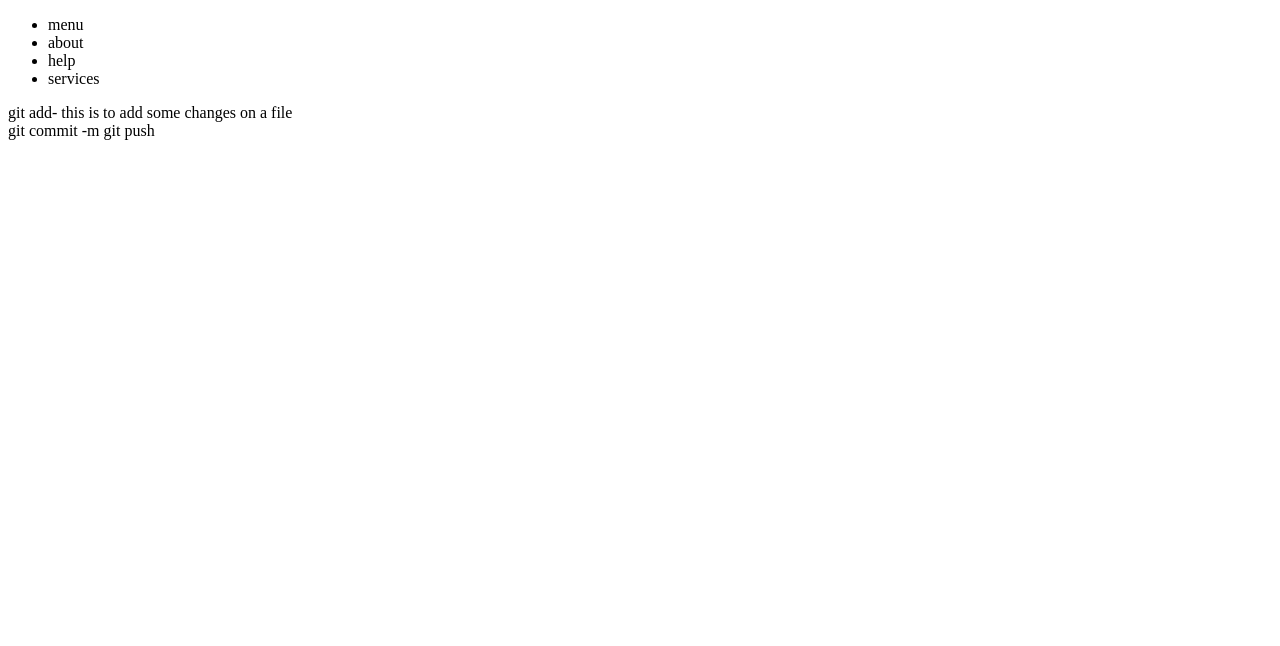
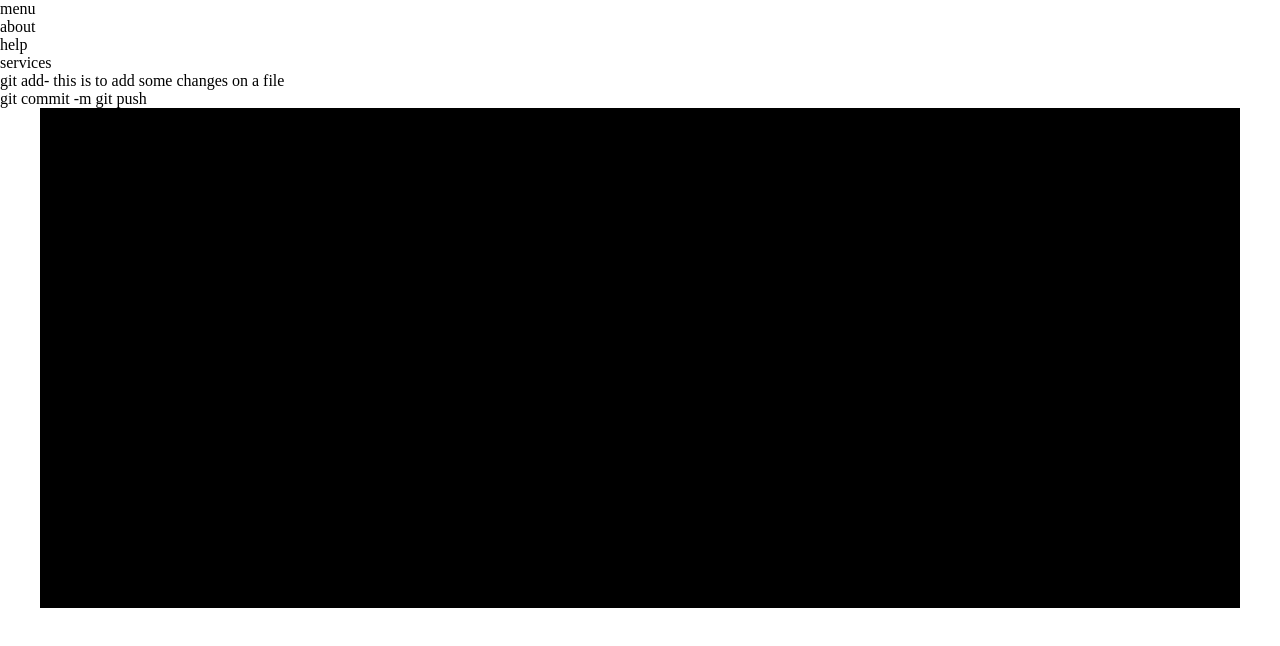
Before and after one commit to MACHMOSES/PROJECT-X, a plain HTML site: page index.html in a window 1280 px wide. Drawn offline with Linux system fonts and the light colour scheme.

Commit message:
Added a footer

```diff
--- a/index.html
+++ b/index.html
@@ -31,6 +31,10 @@
          git push
 
     </p>
+
+    <footer>
+
+    </footer>
     <script src="./index.js"></script>
 </body>
 </html>
--- a/style.css
+++ b/style.css
@@ -0,0 +1,14 @@
+* {
+    padding: 0;
+    margin: 0;
+}
+
+
+footer {
+    width: 1200px;
+    height: 500px;
+    background-color: black;
+    margin: 0 auto;
+    position: relative;
+    bottom: 0;
+}
```
